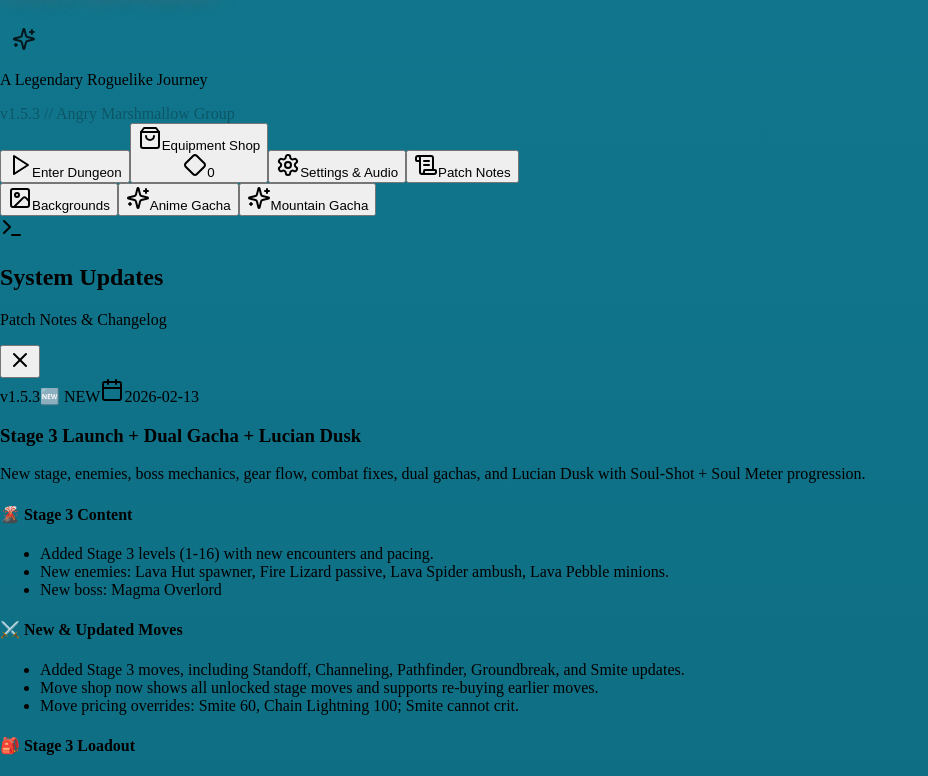
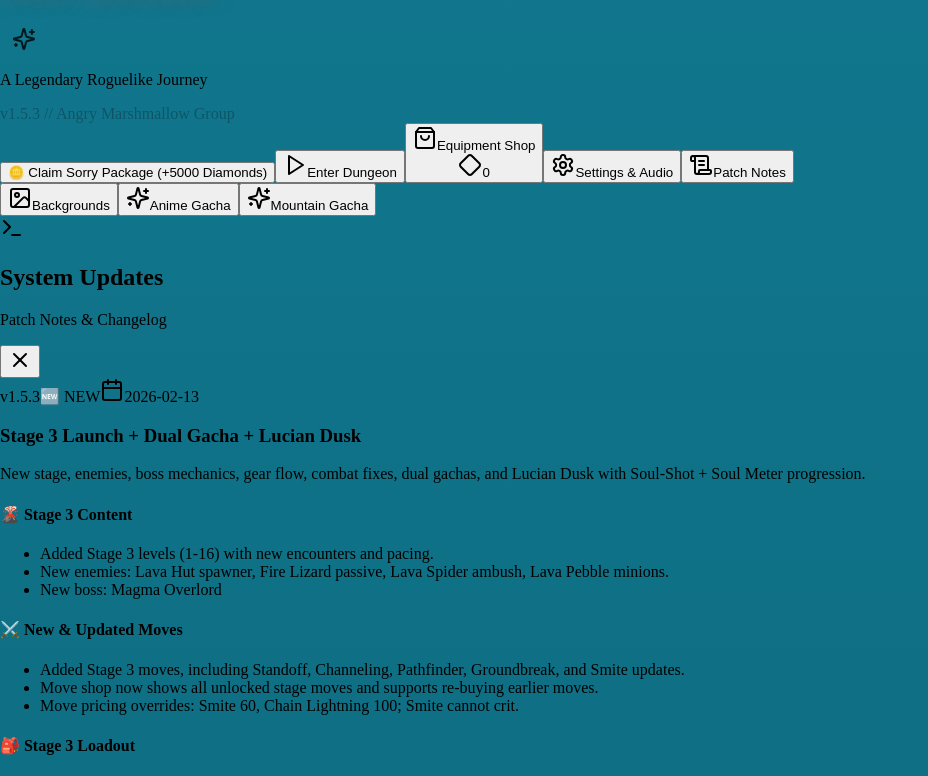
Before and after one commit to D4vidXx/Pixel-Adventure, a React (Vite) app: page / in a window 1280 px wide. Shown: the part 785-1561 px from the top of the page, without its empty margins (0-928 px from the left). Built offline with nearby package versions, Linux system fonts and the light colour scheme.

Commit message:
Add Sorry Package claim animation (5000 diamonds)

```diff
--- a/src/app/components/MainMenu.tsx
+++ b/src/app/components/MainMenu.tsx
@@ -41,6 +41,46 @@ export function MainMenu({ onPlay, onSettings, onShop, onBackgroundShop, onStyle
   const baseBackgroundStyle = isGachaStyle
     ? 'radial-gradient(circle_at_50%_50%, #1a1d2e, #0f1117)'
     : (backgroundStyle ?? 'radial-gradient(circle_at_20%_15%, rgba(255,236,179,0.35), transparent 55%), linear-gradient(180deg, rgba(18,126,150,1) 0%, rgba(10,88,105,1) 48%, rgba(10,74,88,1) 68%, rgba(8,56,68,1) 100%)');
+
+  // Sorry Package claim logic
+  const [sorryClaimed, setSorryClaimed] = useState(() => localStorage.getItem('pixelAdventure_sorryPackageClaimed') === 'true');
+  const [showSorryAnim, setShowSorryAnim] = useState(false);
+  const handleSorryClaim = () => {
+    if (!sorryClaimed) {
+      const diamonds = parseInt(localStorage.getItem('pixelAdventure_diamonds') || '0', 10);
+      localStorage.setItem('pixelAdventure_diamonds', (diamonds + 5000).toString());
+      localStorage.setItem('pixelAdventure_sorryPackageClaimed', 'true');
+      setSorryClaimed(true);
+      setShowSorryAnim(true);
+      setTimeout(() => {
+        setShowSorryAnim(false);
+        window.location.reload(); // force update diamonds in UI
+      }, 2200);
+    }
+  };
+        {/* Sorry Package Animation */}
+        {showSorryAnim && (
+          <motion.div
+            initial={{ opacity: 0, scale: 0.8 }}
+            animate={{ opacity: 1, scale: 1 }}
+            exit={{ opacity: 0, scale: 0.8 }}
+            transition={{ duration: 0.5 }}
+            className="fixed inset-0 flex items-center justify-center z-50 pointer-events-none"
+          >
+            <div className="relative">
+              {/* Confetti burst */}
+              <div className="absolute inset-0 flex items-center justify-center">
+                <span className="text-6xl animate-bounce">🎉</span>
+                <span className="text-6xl animate-spin">💎</span>
+                <span className="text-6xl animate-bounce">🎉</span>
+              </div>
+              <div className="relative bg-yellow-400/90 border border-yellow-500 rounded-2xl px-8 py-6 shadow-xl flex flex-col items-center">
+                <span className="text-3xl font-black text-yellow-900 mb-2">5000 Diamonds Claimed!</span>
+                <span className="text-lg text-yellow-700">Thank you for your patience.</span>
+              </div>
+            </div>
+          </motion.div>
+        )}
 
   return (
     <div className="size-full flex items-center justify-center overflow-hidden relative px-4 py-8">
@@ -278,6 +318,17 @@ export function MainMenu({ onPlay, onSettings, onShop, onBackgroundShop, onStyle
           transition={{ delay: 0.6, duration: 0.8 }}
           className="flex flex-col gap-4 sm:gap-5 min-w-[260px] sm:min-w-[320px]"
         >
+                    {/* Sorry Package Button */}
+                    {!sorryClaimed && !showSorryAnim && (
+                      <motion.button
+                        whileHover={{ scale: 1.05, backgroundColor: "rgba(255, 255, 255, 0.08)" }}
+                        whileTap={{ scale: 0.98 }}
+                        onClick={handleSorryClaim}
+                        className="group px-8 py-4 bg-yellow-400/10 text-yellow-300 border border-yellow-400/30 rounded-2xl transition-all duration-300 backdrop-blur-md font-bold tracking-widest uppercase"
+                      >
+                        <span className="text-lg">🪙</span> Claim Sorry Package (+5000 Diamonds)
+                      </motion.button>
+                    )}
           <motion.button
             whileHover={{ scale: 1.05, boxShadow: "0 0 26px rgba(239, 68, 68, 0.4)" }}
             whileTap={{ scale: 0.98 }}
```
